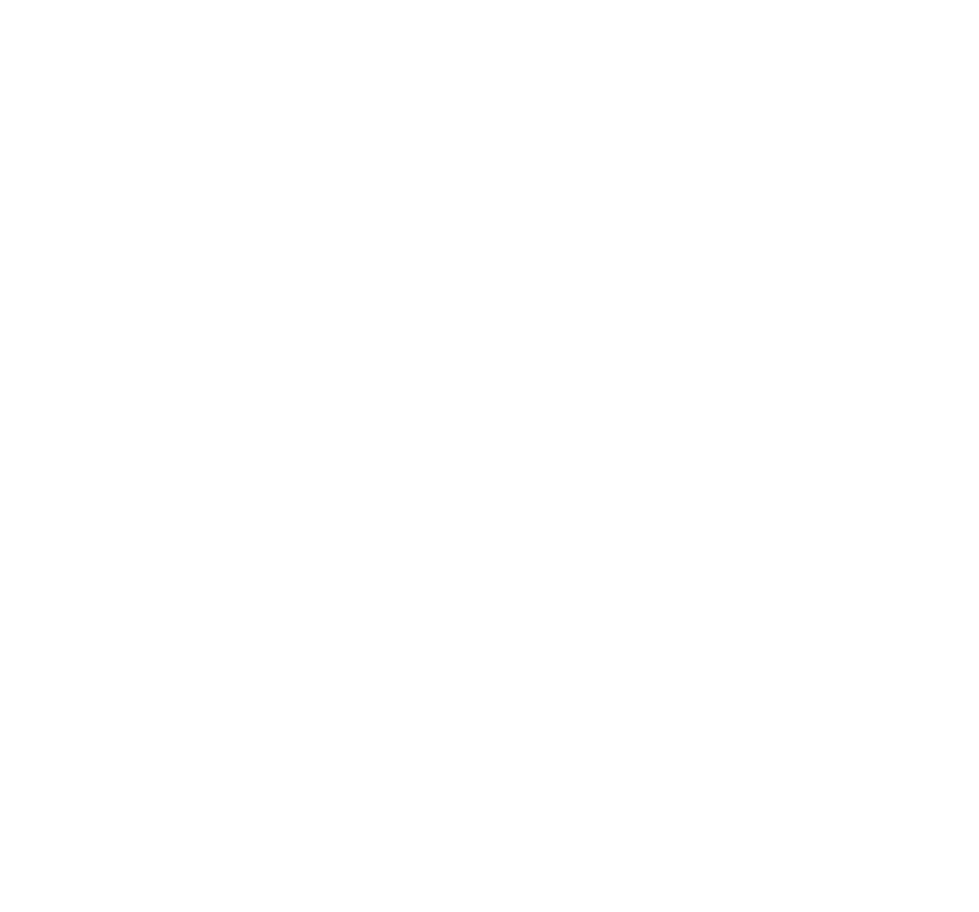
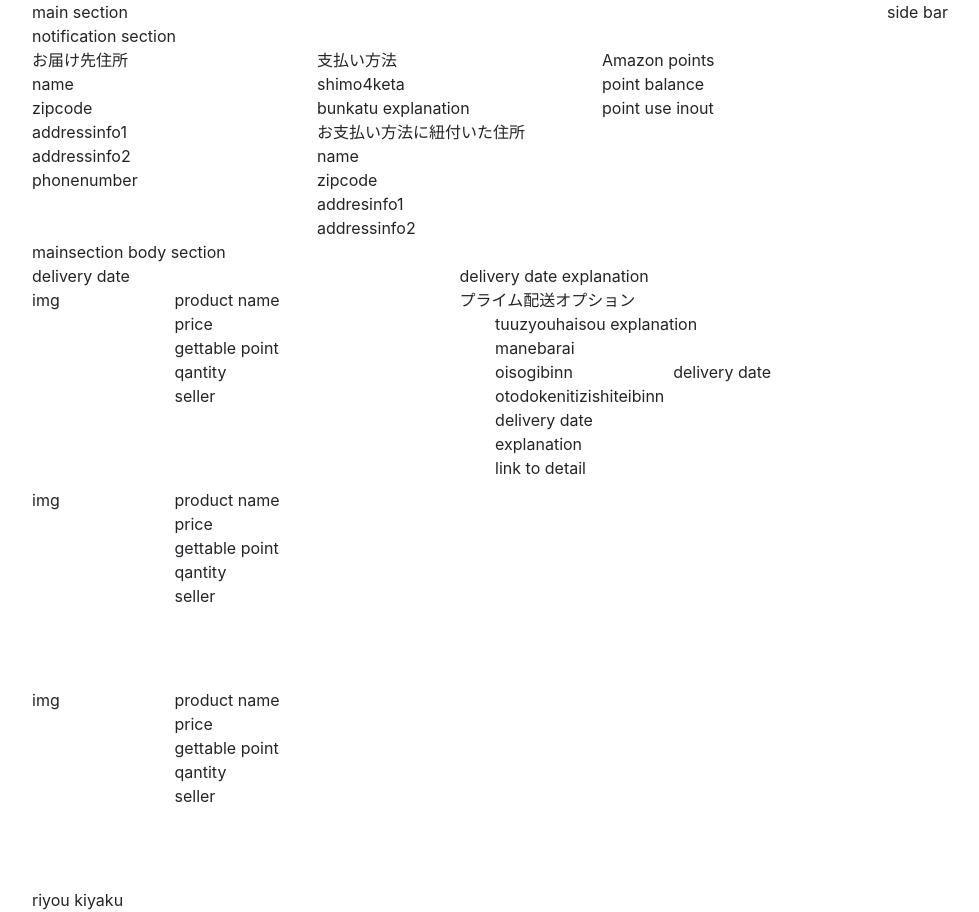
Before and after one commit to XX989tmx/amazon_clone_clientside, a React (Create React App) app: page /order/checkout in a window 1280 px wide. Shown: the part 820-1732 px from the top of the page, without its empty margins (53-1032 px from the left). Before the commit the page ends 802 px from the top, so only its background shows below. Built offline with nearby package versions, Linux system fonts and the light colour scheme; no server answers.

Commit message:
adds basic structure to checkout js

```diff
--- a/src/order/pages/Checkout.js
+++ b/src/order/pages/Checkout.js
@@ -1,6 +1,7 @@
 import Axios from "axios";
 import React, { useContext, useEffect, useState } from "react";
 import { useHistory } from "react-router-dom";
+import reactBootstrap, { Col, Container, Row } from "react-bootstrap";
 import { AuthContext } from "../../shared/context/auth-context";
 
 const Checkout = () => {
@@ -51,14 +52,260 @@ const Checkout = () => {
   };
   return (
     <div>
-      checkout
+      {/* checkout
       <form action="" onSubmit={completePurchaseHandler}>
         <select name="" id="paymentMethod" onChange={paymentMethodHandler}>
           <option value="">chose payment method</option>
           <option value="CreditCard">Credit Card</option>
         </select>
         <button type="submit">complete purchase</button>
-      </form>
+      </form> */}
+      <Container fluid="md">
+        <Row>
+          <Col xs={12}>
+            <Row>
+              <Col xs={12}>
+                <Row>
+                  <Col>bread crums image</Col>
+                </Row>
+                <Row>
+                  <Col>注文内容を確認変更する</Col>
+                </Row>
+                <Row>
+                  <Col>purchase confirmation paragraph</Col>
+                </Row>
+              </Col>
+            </Row>
+            <Row>
+              <Col lg={9}>
+                main section
+                <Row>
+                  <Col>notification section</Col>
+                </Row>
+                <Row>
+                  <Col xs={12} lg={4}>
+                    <Row>
+                      <Col>お届け先住所</Col>
+                    </Row>
+                    <Row>
+                      <Col>
+                        <Row>
+                          <Col>name</Col>
+                        </Row>
+                        <Row>
+                          <Col>zipcode</Col>
+                        </Row>
+                        <Row>
+                          <Col>addressinfo1</Col>
+                        </Row>
+                        <Row>
+                          <Col>addressinfo2</Col>
+                        </Row>
+                        <Row>
+                          <Col>phonenumber</Col>
+                        </Row>
+                      </Col>
+                    </Row>
+                  </Col>
+                  <Col xs={12} lg={8}>
+                    <Row>
+                      <Col>
+                        <Row>
+                          <Col>
+                            <Row>
+                              <Col>支払い方法</Col>
+                            </Row>
+                            <Row>
+                              <Col>shimo4keta</Col>
+                            </Row>
+                            <Row>
+                              <Col>bunkatu explanation</Col>
+                            </Row>
+                          </Col>
+                        </Row>
+                        <Row>
+                          <Col>
+                            <Row>
+                              <Col>お支払い方法に紐付いた住所</Col>
+                            </Row>
+                            <Row>
+                              <Col>name</Col>
+                            </Row>
+                            <Row>
+                              <Col>zipcode</Col>
+                            </Row>
+                            <Row>
+                              <Col>addresinfo1</Col>
+                            </Row>
+                            <Row>
+                              <Col>addressinfo2</Col>
+                            </Row>
+                          </Col>
+                        </Row>
+                      </Col>
+                      <Col>
+                        <Row>
+                          <Col>
+                            <Row>
+                              <Col>Amazon points</Col>
+                            </Row>
+                            <Row>
+                              <Col>point balance</Col>
+                            </Row>
+                            <Row>
+                              <Col>point use inout</Col>
+                            </Row>
+                          </Col>
+                        </Row>
+                      </Col>
+                    </Row>
+                  </Col>
+                </Row>
+                <Row>
+                  <Col>
+                    mainsection body section
+                    <Row>
+                      <Col>
+                        <Row>
+                          <Col>delivery date</Col>
+                          <Col>delivery date explanation</Col>
+                        </Row>
+                        <Row>
+                          <Col lg={6}>
+                            <Row>
+                              <Col xs={12} style={{ height: "200px" }}>
+                                <Row>
+                                  <Col xs={4}>
+                                    <Row>
+                                      <Col style={{ height: "200px" }}>img</Col>
+                                    </Row>
+                                  </Col>
+                                  <Col xs={8} style={{ height: "200px" }}>
+                                    <Row>
+                                      <Col>product name</Col>
+                                    </Row>
+                                    <Row>
+                                      <Col>price</Col>
+                                    </Row>
+                                    <Row>
+                                      <Col>gettable point</Col>
+                                    </Row>
+                                    <Row>
+                                      <Col>qantity</Col>
+                                    </Row>
+                                    <Row>
+                                      <Col>seller</Col>
+                                    </Row>
+                                  </Col>
+                                </Row>
+                              </Col>
+                              <Col xs={12} style={{ height: "200px" }}>
+                                <Row>
+                                  <Col xs={4}>
+                                    <Row>
+                                      <Col style={{ height: "200px" }}>img</Col>
+                                    </Row>
+                                  </Col>
+                                  <Col xs={8} style={{ height: "200px" }}>
+                                    <Row>
+                                      <Col>product name</Col>
+                                    </Row>
+                                    <Row>
+                                      <Col>price</Col>
+                                    </Row>
+                                    <Row>
+                                      <Col>gettable point</Col>
+                                    </Row>
+                                    <Row>
+                                      <Col>qantity</Col>
+                                    </Row>
+                                    <Row>
+                                      <Col>seller</Col>
+                                    </Row>
+                                  </Col>
+                                </Row>
+                              </Col>
+                              <Col xs={12} style={{ height: "200px" }}>
+                                <Row>
+                                  <Col xs={4}>
+                                    <Row>
+                                      <Col style={{ height: "200px" }}>img</Col>
+                                    </Row>
+                                  </Col>
+                                  <Col xs={8} style={{ height: "200px" }}>
+                                    <Row>
+                                      <Col>product name</Col>
+                                    </Row>
+                                    <Row>
+                                      <Col>price</Col>
+                                    </Row>
+                                    <Row>
+                                      <Col>gettable point</Col>
+                                    </Row>
+                                    <Row>
+                                      <Col>qantity</Col>
+                                    </Row>
+                                    <Row>
+                                      <Col>seller</Col>
+                                    </Row>
+                                  </Col>
+                                </Row>
+                              </Col>
+                            </Row>
+                          </Col>
+                          <Col lg={6}>
+                            <Row>
+                              <Col>プライム配送オプション</Col>
+                            </Row>
+                            <Row>
+                              <Col xs={1}></Col>
+                              <Col xs={11}>
+                                {" "}
+                                <Row>
+                                  <Col>tuuzyouhaisou explanation</Col>
+                                </Row>
+                                <Row>
+                                  <Col>manebarai</Col>
+                                </Row>
+                              </Col>
+                            </Row>
+                            <Row>
+                              <Col xs={1}></Col>
+                              <Col xs={5}>oisogibinn</Col>
+                              <Col xs={5}>delivery date</Col>
+                            </Row>
+                            <Row>
+                              <Col xs={1}></Col>
+                              <Col xs={11}>
+                                <Row>
+                                  <Col>otodokenitizishiteibinn</Col>
+                                </Row>
+                                <Row>
+                                  <Col>delivery date</Col>
+                                </Row>
+                                <Row>
+                                  <Col>explanation</Col>
+                                </Row>
+                                <Row>
+                                  <Col> link to detail</Col>
+                                </Row>
+                              </Col>
+                            </Row>
+                          </Col>
+                        </Row>
+                      </Col>
+                    </Row>
+                  </Col>
+                </Row>
+              </Col>
+              <Col lg={3}>side bar</Col>
+            </Row>
+            <Row>
+              <Col>riyou kiyaku</Col>
+            </Row>
+          </Col>
+        </Row>
+      </Container>
     </div>
   );
 };
```
